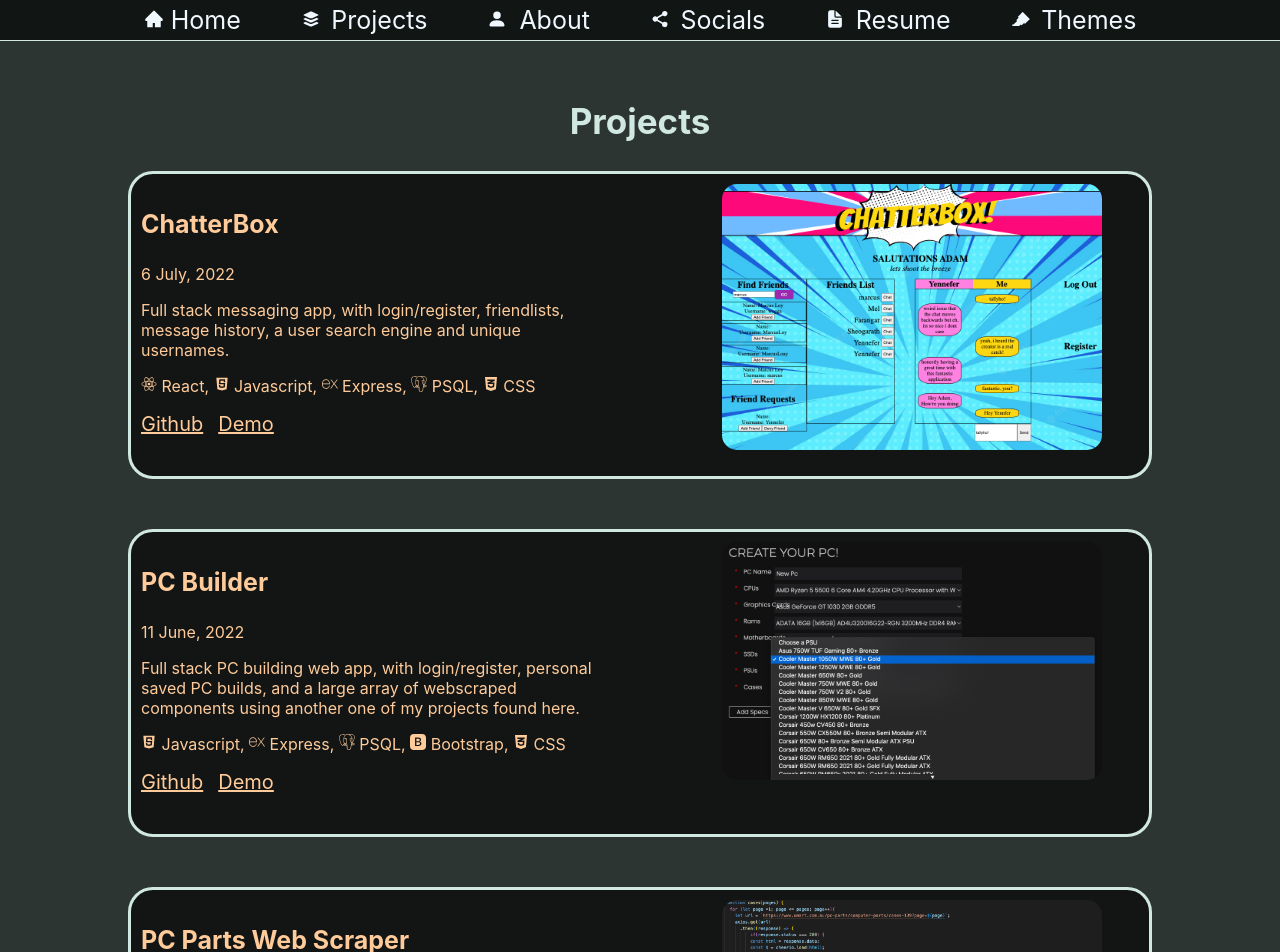
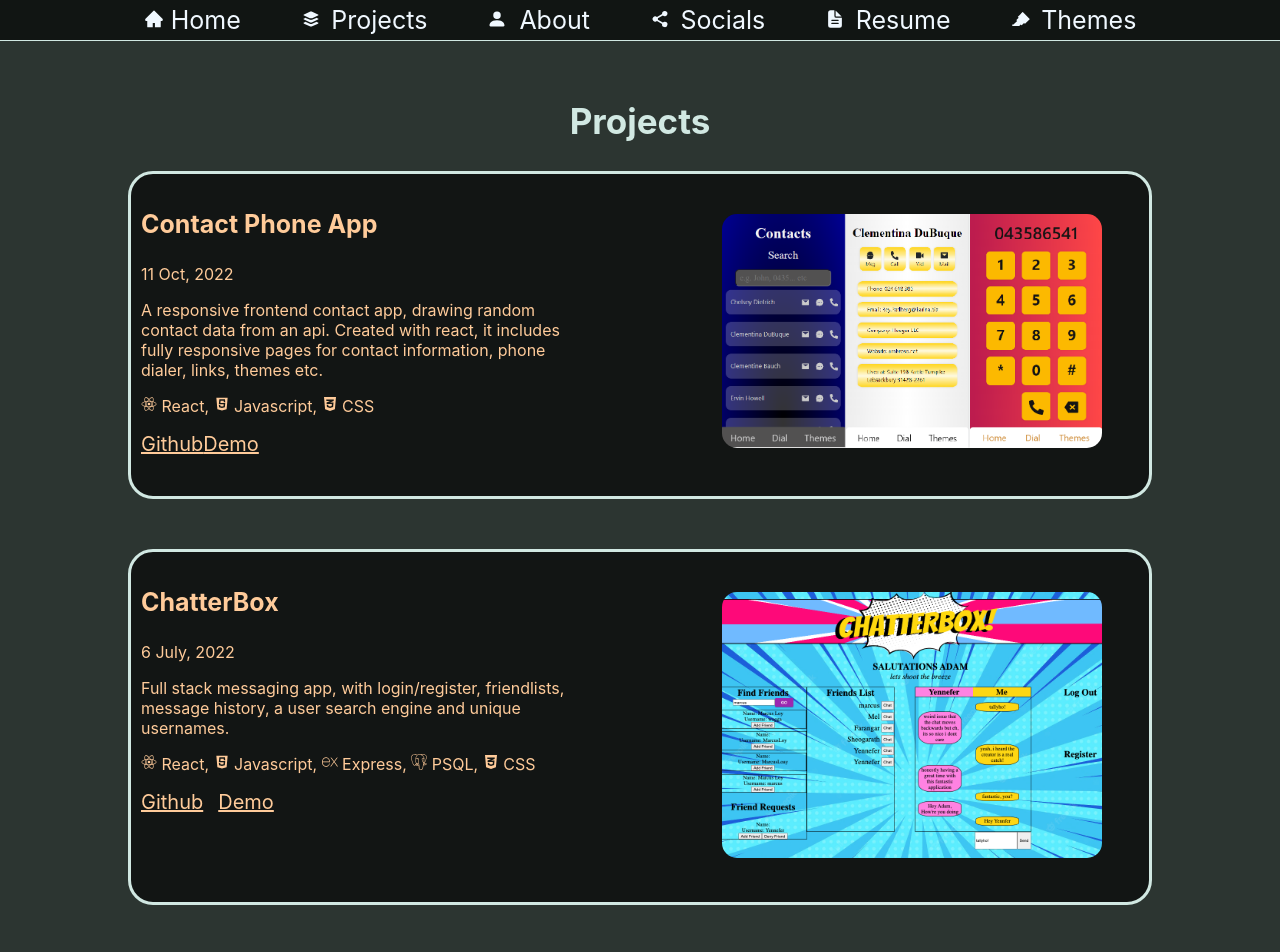
Before and after one commit to marcusloy77/project-site, a React (Create React App) app: page /projects in a window 1280 px wide. Shown: the top 952 px of the page. Built offline with nearby package versions, Linux system fonts and the light colour scheme.

Commit message:
added project, fine tuned image centering

```diff
--- a/src/components/Projects.css
+++ b/src/components/Projects.css
@@ -7,6 +7,10 @@
 
   justify-content: center;
   align-items: center;
+}
+
+.demoImg {
+  margin: 30px;
 }
 
 
--- a/src/components/Projects.js
+++ b/src/components/Projects.js
@@ -3,6 +3,7 @@ import scraper from '../images/Scraper.png'
 import pcBuild2 from '../images/pc-build.png'
 import movieCountdown from '../images/movie-countdown.png'
 import streetFighter from '../images/street-fighter.png'
+import frontContact from '../images/fontContact.png'
 
 import { IoLogoReact } from 'react-icons/io5'
 import { DiJavascript } from 'react-icons/di'
@@ -17,6 +18,21 @@ const Projects = () => {
   return (
     <div className="projects">
       <h2>Projects</h2>
+      <div className="project">
+        <div className="proj-left-col">
+          <h3 className="proj-title">Contact Phone App</h3>
+          <p className="proj-date">11 Oct, 2022</p>
+          <p className="proj-desc">A responsive frontend contact app, drawing random contact data from an api. Created with react, it includes fully responsive pages for contact information, phone dialer, links, themes etc.</p>
+
+          <p className="proj-tech-stack"> <IoLogoReact/> React, <DiJavascript/> Javascript, <FaCss3Alt/> CSS</p>
+
+          <div className="links"> <a className="appLink" href="https://github.com/marcusloy77/contact-frontend" target="_blank" rel="noreferrer"> Github</a> <a className="appLink" href="https://marcus-loy-contact-page.surge.sh/" target="_blank" rel="noreferrer"> Demo</a></div>
+        </div>
+        <div></div>
+        <div className="demoImg">
+          <a href="https://marcus-loy-contact-page.surge.sh/" target="_blank" rel="noreferrer"><img className='projPic1' src={frontContact} alt="application screenshot" /></a>
+        </div>
+      </div>
       <div className="project">
         <div className="proj-left-col">
           <h3 className="proj-title">ChatterBox</h3>
@@ -43,7 +59,7 @@ const Projects = () => {
           <a className="appLink" href="https://pc-builder-greatest.herokuapp.com/" target="_blank" rel="noreferrer"> Demo</a></div>
         </div>
         <div></div>
-        <div className="demoImgBuild">
+        <div className="demoImg">
 
           <a href="https://pc-builder-greatest.herokuapp.com/" target="_blank" rel="noreferrer"><img className='projPic1' src={pcBuild2} alt="PC Builder application screenshot showing part selection feature" /></a>
         </div>
@@ -59,7 +75,7 @@ const Projects = () => {
           <div className="spacer5"></div></div>
           </div>
         <div></div>
-        <div className="demoImgBuild">
+        <div className="demoImg">
           <a href="https://github.com/marcusloy77/Pc-Parts-Web-Scraper" target="_blank" rel="noreferrer"><img className='projPic1' src={scraper} alt="PC Builder scraper application code" /></a>
         </div>
 
```
Also changed, not shown: src/images/fontContact.png (added).
